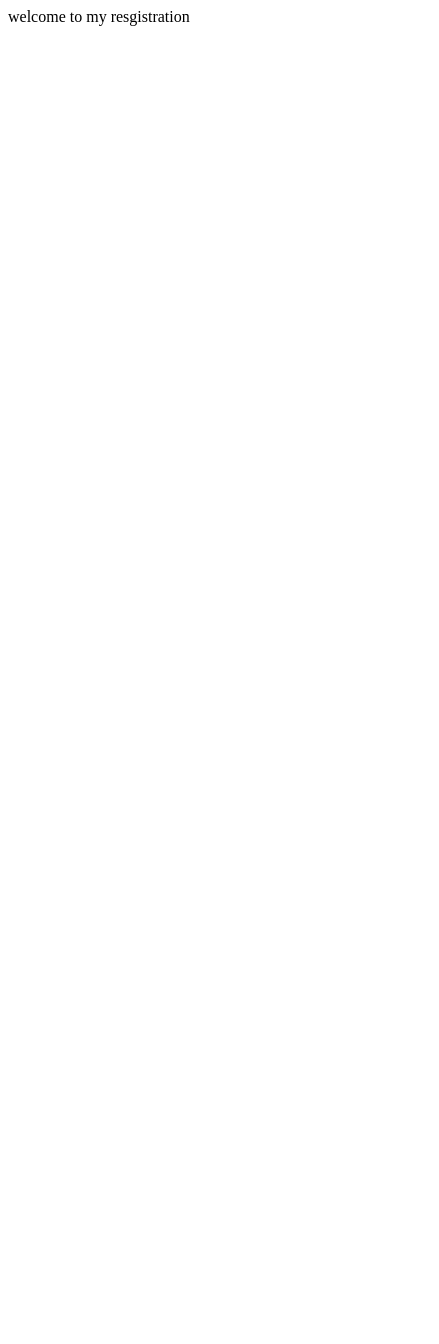
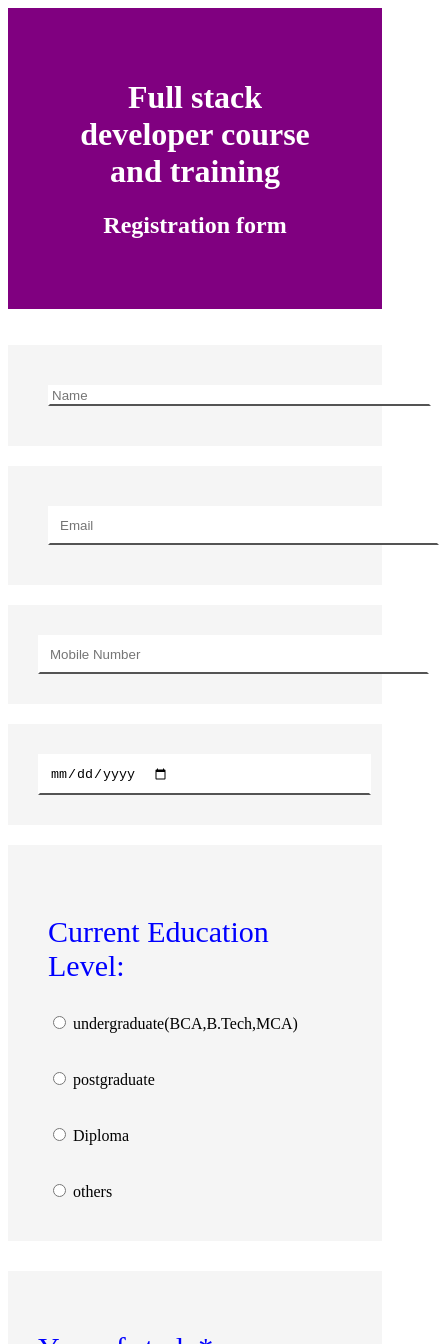
Before and after one commit to NIVETHA-123662/Registration-page, a plain HTML site: page index.html in a window 390 px wide. Shown: the top 1344 px of the page, 439 px wide, since content can reach past the window. Before the commit the page ends 844 px from the top, so only its background shows below. Drawn offline with Linux system fonts and the light colour scheme.

Commit message:
Add files via upload

```diff
--- a/index.html
+++ b/index.html
@@ -1 +1,84 @@
-<p>welcome to my resgistration</p>
+<!DOCTYPE html>
+<html lang="en">
+<head>
+    <meta charset="UTF-8">
+    <meta name="viewport" content="width=device-width, initial-scale=1.0">
+    <title>login page</title>
+    <link rel="stylesheet" href="style.css">
+</head>
+<body>
+    <div class="container">
+        <h1>Full stack developer course and training </h1>
+        <h2>Registration form</h2>
+    </div>
+    <br><br>
+    <form action="/submit" method="post">
+        <div class="container1">
+        <input type="text" id="name" name="name" placeholder="Name"required><br>
+        </div>
+        <div class="container2">
+        <input type="Email" id="Email" name="Email" placeholder="Email" required><br>
+        </div>
+        <div class="container3">
+        <input type="number" id="Mobile Number" name="Mobile Number" placeholder="Mobile Number" required><br>
+        </div>
+        <div class="container4">
+        <input type="date" id="Date fo Birth" name="Date of birth" placeholder="Date of birth" required><br>
+        </div>
+
+        <div class="container5">
+       <p>Current Education Level:</p>
+        <input type="radio" id="undergraduate (BCA,B.Texh,MCA)" name="current Education level" value="undergraduate (BCA,B.Tech,MCA)">
+        <label for="undergraduate (BCA,B.Tech,MCA)"></label>undergraduate(BCA,B.Tech,MCA)<br><br><br>
+        <input type="radio" id="postgraduate" name="education" value="postgraduate">
+        <lablel for="postgraduate">postgraduate</lablel><br><br><br>
+        <input type="radio" id="Diploma" name="education" value="Diploma">
+        <lablel for="Diploma">Diploma</lablel><br><br><br>
+        <input type="radio" id="others" name="education" value="postgraduate">
+        <lablel for="others">others</lablel>
+        </div>
+
+
+        <div class="container6">
+        <p>Year of study*</p>
+        <input type="radio" id="1st Year" name="year" value="1st Year">
+        <label for="1st year">1st year</label><br><br> <br>
+        <input type="radio" id="2nd year" name="year" value="2nd Year">
+        <label for="2nd year">2nd year</label><br><br> <br>
+         <input type="radio" id="3rd Year" name="year" value="3rd Year">
+        <label for="3rd year">3rd year</label><br><br> <br>
+         <input type="radio" id="Final year" name="year" value="Final year">
+        <label for="Final year">Final year</label><br><br> <br>
+         <input type="radio" id="graduated" name="year" value="graduated">
+        <label for="graduated">graduated</label>
+        </div>
+
+       <div class="container7">
+        <p>What is your current  level in web development</p><br>
+        <input type="radio" id="Beginners(0-6 Months)" name="year" value="Beginners(0-6 Months)">
+        <label for="Beginners (0-6 Months)">Beginners(0-6 Months)</label><br><br><br>
+        <input type="radio" id="Intermidiate(6 Months-1 year)" name="year" value="intermidiate(6 Months-1 year)">
+        <label for="intermidiate (6 Months-1 year)">intermidiate (6 Month-1 year)</label><br><br><br>
+        <input type="radio" id="Advanced (1+ years)" name="year" value="Advanced (1+years)">
+        <label for="Advanced (1+years)">Advanced (1+years)</label><br>
+       </div>
+      <div class="container8">
+        <p>Do you want to improve the communication & LinkedIn skills?</p>
+        <input type="radio" id="yes" name="communication" value="yes">
+        <label for="yes">yes</label><br><br>
+        <input type="radio" id="No" name="communication" value="No">
+        <label for="No">No</label><br><br>
+
+      </div>
+      <div class="container9">
+      <input type="submit" value="submit">
+
+      </div>
+
+
+
+
+    </form>
+
+</body>
+</html>
--- /dev/null
+++ b/style.css
@@ -0,0 +1,100 @@
+.container{
+    background-color: purple;
+    color:white;
+    padding:50px;
+    text-align: center;
+}
+.container1{
+    background-color: whitesmoke;
+    padding:40px;
+    position: relative;
+}
+.container1 input{
+    border-color: transparent transparent black transparent;
+    outline:none;
+    background-color: none;
+    padding-right:500px;
+}
+.container2 input{
+    padding:10px;
+     border-color:transparent transparent black transparent;
+    outline: none;
+    padding-right:500px;
+}
+.container2{
+    padding: 40px;
+    background-color:whitesmoke;
+    margin-top: 20px;
+}
+.container3{
+    padding: 30px;
+    background-color:whitesmoke;
+    margin-top: 20px;
+}
+.container3 input{
+    padding: 10px;
+    border-color:transparent transparent black transparent;
+    outline:none;
+    padding-right:500px;
+}
+.container4{
+    padding:30px;
+    background-color: whitesmoke;
+    margin-top:2opx;
+    margin-top: 20px;
+}
+.container4 input{
+    padding:10px;
+    padding-right:550px;
+    border-color:transparent  transparent black transparent;
+    outline: none;
+}
+.container5{
+    background-color: whitesmoke;
+    padding:40px;
+    margin-top:20px;
+}
+.contaienr5,p{
+    font-size: 30px;
+    color: blue;
+}
+.container6 {
+    background-color:whitesmoke;
+    padding:30px;
+    margin-top:30px;
+}
+.container7{
+    background-color:whitesmoke;
+    padding:30px;
+    margin-top:30px;
+}
+.container8{
+    background-color:whitesmoke;
+    padding:30px;
+    margin-top:30px;
+}
+.container9 input{
+      background-color:black;
+      padding:20px;
+      color:white;
+
+}
+@media (max-width:600px) {
+  .container9{
+    margin-left:200;
+    margin-right:0;
+}
+.container2 input{
+    padding-right:200px;
+}
+.container1 input{
+    padding-right:200px;
+}
+.container4 input{
+    padding-right:200px;
+}
+.container3 input{
+    padding-right:200px;
+}
+
+}
```
